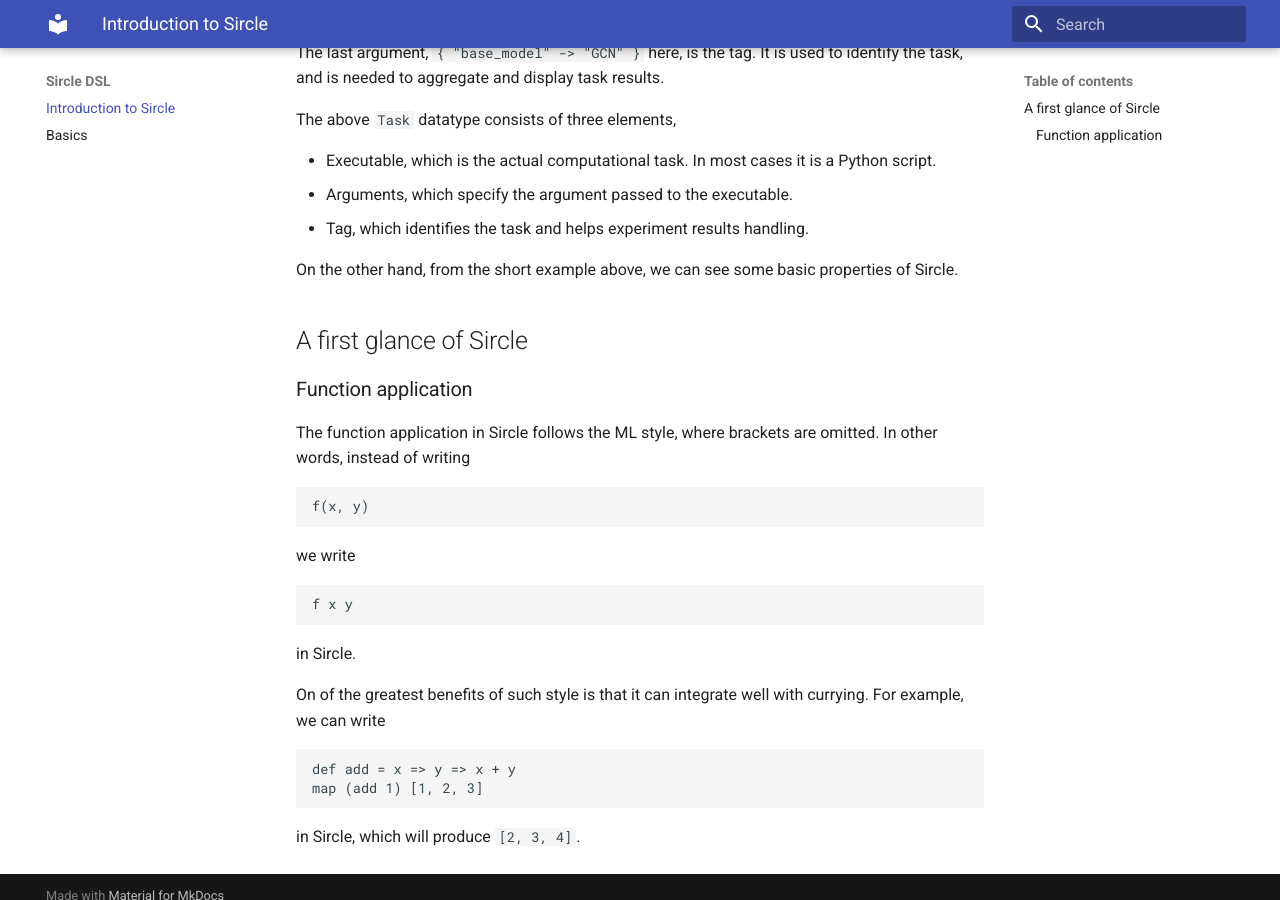
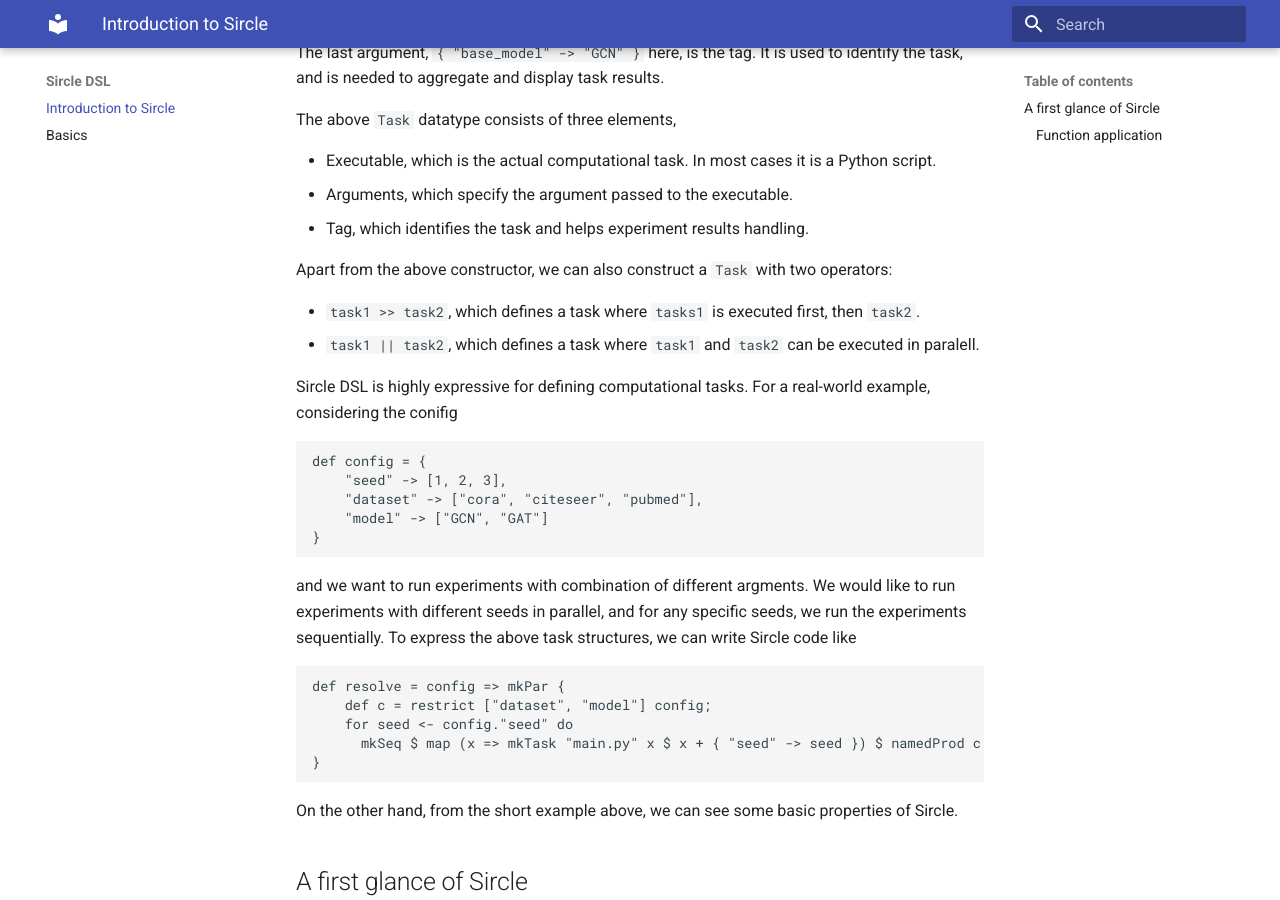
Before and after one commit to CoordML/coordml.github.io, an MkDocs documentation site: the page built from docs/sircle_dsl/introduction.md, in a window 1280 px wide and 900 px high, scrolled down 476 px. Built offline with MkDocs 1.6.1 and Material for MkDocs 9.7.7, drawn with Linux system fonts in a browser that asks for light colours.

Commit message:
Update introduction.md

````diff
--- a/docs/sircle_dsl/introduction.md
+++ b/docs/sircle_dsl/introduction.md
@@ -17,6 +17,28 @@ The above `Task` datatype consists of three elements,
 - Executable, which is the actual computational task. In most cases it is a Python script.
 - Arguments, which specify the argument passed to the executable.
 - Tag, which identifies the task and helps experiment results handling.
+
+Apart from the above constructor, we can also construct a `Task` with two operators:
+
+- `task1 >> task2`, which defines a task where `tasks1` is executed first, then `task2`.
+- `task1 || task2`, which defines a task where `task1` and `task2` can be executed in paralell.
+
+Sircle DSL is highly expressive for defining computational tasks. For a real-world example, considering the conifig
+```
+def config = {
+    "seed" -> [1, 2, 3],
+    "dataset" -> ["cora", "citeseer", "pubmed"],
+    "model" -> ["GCN", "GAT"]
+}
+```
+and we want to run experiments with combination of different argments. We would like to run experiments with different seeds in parallel, and for any specific seeds, we run the experiments sequentially. To express the above task structures, we can write Sircle code like
+```
+def resolve = config => mkPar {
+    def c = restrict ["dataset", "model"] config;
+    for seed <- config."seed" do
+      mkSeq $ map (x => mkTask "main.py" x $ x + { "seed" -> seed }) $ namedProd c
+}
+```
 
 On the other hand, from the short example above, we can see some basic properties of Sircle.
 
````
